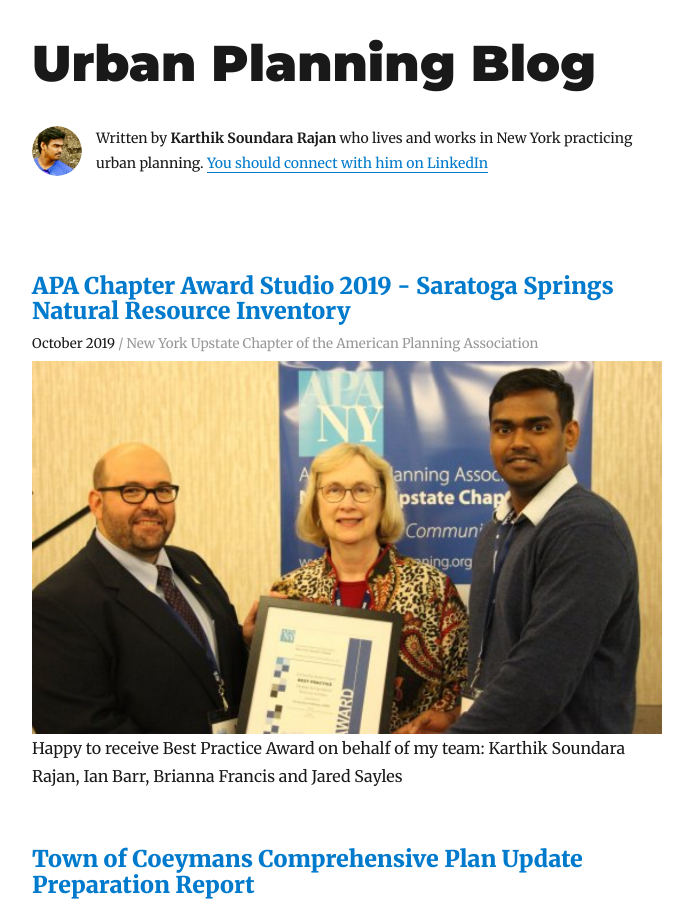
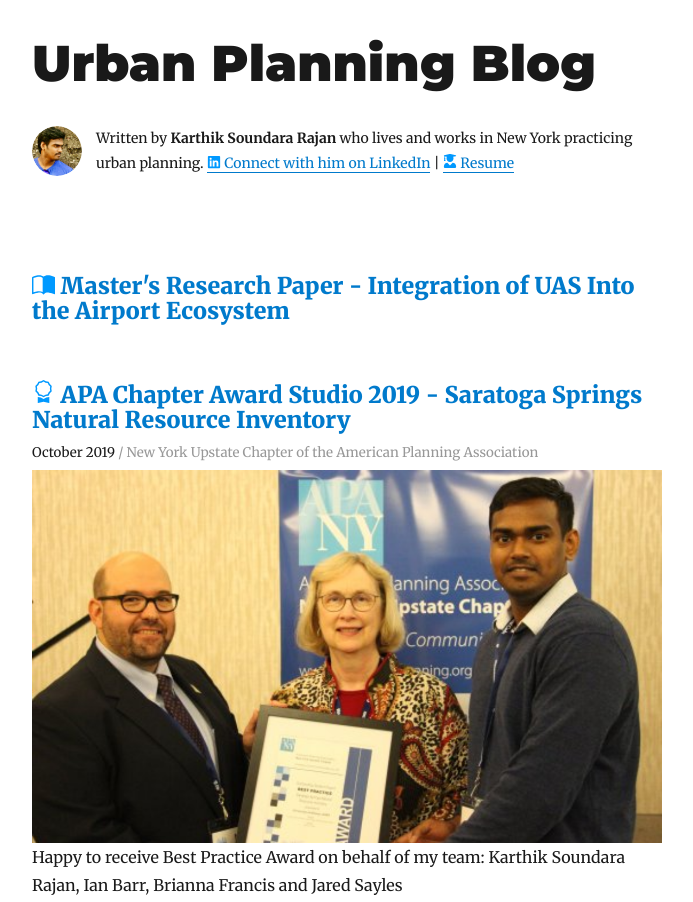
Before and after one commit to santhoshsoundar/planning-projects, a Gatsby site: page / in a window 1280 px wide. Shown: the top 902 px of the page, without its empty margins (293-986 px from the left). Built offline with nearby package versions, Linux system fonts and the light colour scheme; Gatsby itself is replaced by a stand-in of ours; some packages are replaced by stand-ins of ours.

Commit message:
updated resume, paper and fixed bugs

```diff
--- a/content/blog/award-saratoga-springs/index.md
+++ b/content/blog/award-saratoga-springs/index.md
@@ -28,3 +28,6 @@ leadership.
 [Official Press Release](https://www.albany.edu/sites/default/files/2019-11/UAlbany%20MRP%20Award%202019%20Press%20Release%20.pdf)
 
 [Official Announcement Page](https://www.albany.edu/geographyplanning/department-news)
+
+### Saratoga Springs Poster:
+![poster](./poster.png)
--- a/content/blog/bethlehem-cdrpc/index.md
+++ b/content/blog/bethlehem-cdrpc/index.md
@@ -13,7 +13,7 @@ Bethlehem is a large town located in Albany County in the Capital District of Ne
 For this analysis, CDRPC will look at a variety of demographic indicators including population, population density, educational attainment, economic development, building permits, and more. CDRPC will also provide maps of Bethlehem to highlight residential development for the Town identified periods of 1991-2004 and 2005-2018.
 
 Data is drawn from a variety of sources, including Census data and data that CDRPC collects from other sources. Census data is typically retrieved from either the 10-year Decennial Census or the 5-year American Community Survey (ACS). Data from the Decennial Census are exact counts, while data from the ACS are estimates. Though the ACS data is not exact, it is useful for determining trends.
-Housing units increased by 20.4% between 1980-1990, but only increased 16% between
+Housing units increased by 20.4% between 1980-1990, but only increased 16% between 1990 to 2000.
 
 ### Some other notable highlights from our findings include:
 - Bethlehem’s population increased to 6,104 people between 1990 and 2010 and had a faster rate of growth than both the United States and Albany County between 2010 and 2017. Bethlehem increased by 4.2%, while Albany County increased by 1% in that time.
--- a/content/blog/tumkur-plan/index.md
+++ b/content/blog/tumkur-plan/index.md
@@ -1,6 +1,6 @@
 ---
 title: Tumkur Urban Infrastructure Development Plan
-location: Srirangam(10.8503° N, 78.6998° E), Tamil Nadu, India
+location: Tumkur(13.3379° N, 77.1173° E), Karnataka, India
 date: "2014-01-01T22:12:03.284Z"
 description: To understand the city dynamics and existing statutory plan under which the city functions and create a sectoral plan focused on infrastructure to be a part of the comprehensive plan.
 thumb: tumkur
--- a/package.json
+++ b/package.json
@@ -29,6 +29,7 @@
     "react": "^16.12.0",
     "react-dom": "^16.12.0",
     "react-helmet": "^5.2.1",
+    "react-icons": "^3.11.0",
     "react-typography": "^0.16.19",
     "typeface-merriweather": "0.0.72",
     "typeface-montserrat": "0.0.75",
@@ -40,7 +41,10 @@
   },
   "homepage": "https://github.com/santhoshsoundar/planning-projects#readme",
   "keywords": [
-    "urban planning", "planning blog", "regional planning", "transportation planning"
+    "urban planning",
+    "planning blog",
+    "regional planning",
+    "transportation planning"
   ],
   "license": "0BSD",
   "main": "n/a",
--- a/src/components/bio.js
+++ b/src/components/bio.js
@@ -8,6 +8,7 @@
 import React from "react"
 import { useStaticQuery, graphql } from "gatsby"
 import Image from "gatsby-image"
+import { FaLinkedin, FaUserGraduate } from "react-icons/fa"
 
 import { rhythm } from "../utils/typography"
 
@@ -62,8 +63,22 @@ const Bio = () => {
       >
         Written by <strong>{author.name}</strong> {author.summary}
         {` `}
-        <a href={`https://www.linkedin.com/in/${social.linked}`}>
-          You should connect with him on LinkedIn
+        <a
+          href={`https://www.linkedin.com/in/${social.linked}`}
+          aria-label="linkedin social"
+          target="_blank"
+          rel="noreferrer"
+        >
+        <FaLinkedin style={{ marginBottom: "-1px", color: "#0099FF" }} /> Connect with him on LinkedIn
+        </a>
+        {" | "}
+        <a
+          href="Karthik_Resume.pdf"
+          aria-label="final-paper"
+          target="_blank"
+          rel="noreferrer"
+        >
+          <FaUserGraduate style={{ color: "#0099FF" }} /> Resume
         </a>
       </p>
     </div>
--- a/src/pages/index.js
+++ b/src/pages/index.js
@@ -6,6 +6,7 @@ import Bio from "../components/bio"
 import Layout from "../components/layout"
 import SEO from "../components/seo"
 import { rhythm } from "../utils/typography"
+import { BsBookHalf, BsAward } from "react-icons/bs";
 
 const BlogIndex = ({ data, location }) => {
   const siteTitle = data.site.siteMetadata.title
@@ -16,6 +17,29 @@ const BlogIndex = ({ data, location }) => {
       <SEO title="All posts" />
       <Bio />
       <div className="posts">
+      <article>
+        <header>
+          <h3
+            style={{
+              marginBottom: rhythm(1 / 6),
+            }}
+          >
+            <a
+              href="final_paper_May_15_2019.pdf"
+              aria-label="final-paper"
+              target="_blank"
+              rel="noreferrer"
+              style={{
+                boxShadow: "none"
+              }}
+            >
+              <BsBookHalf style={{ marginBottom: "-3px", color: "#0099FF"}}/>
+              {"  "}
+              Master's Research Paper - Integration of UAS Into the Airport Ecosystem
+            </a>
+          </h3>
+        </header>
+      </article>
       {posts.map(({ node }) => {
         const title = node.frontmatter.title || node.fields.slug
         const thumb = node.frontmatter.thumb || "avatar"
@@ -30,7 +54,7 @@ const BlogIndex = ({ data, location }) => {
                 }}
               >
                 <Link style={{ boxShadow: `none` }} to={node.fields.slug}>
-                  {title}
+                  {title.slice(0,3) === "APA" ? <BsAward style={{ color: "#0099FF"}} /> : ""}{"  "}{title}
                 </Link>
               </h3>
               <div style={{ marginBottom: rhythm(1 / 6), }}>
```
Also changed, not shown: 4 other files.
